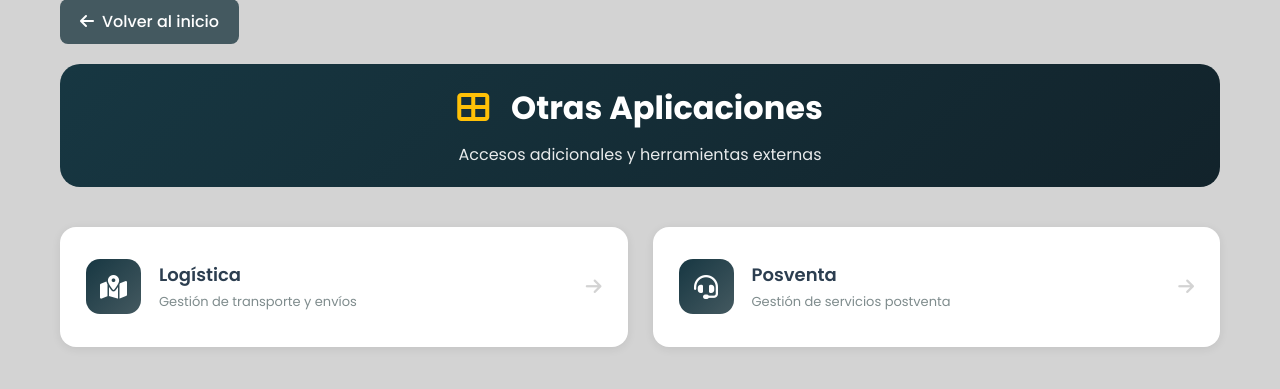
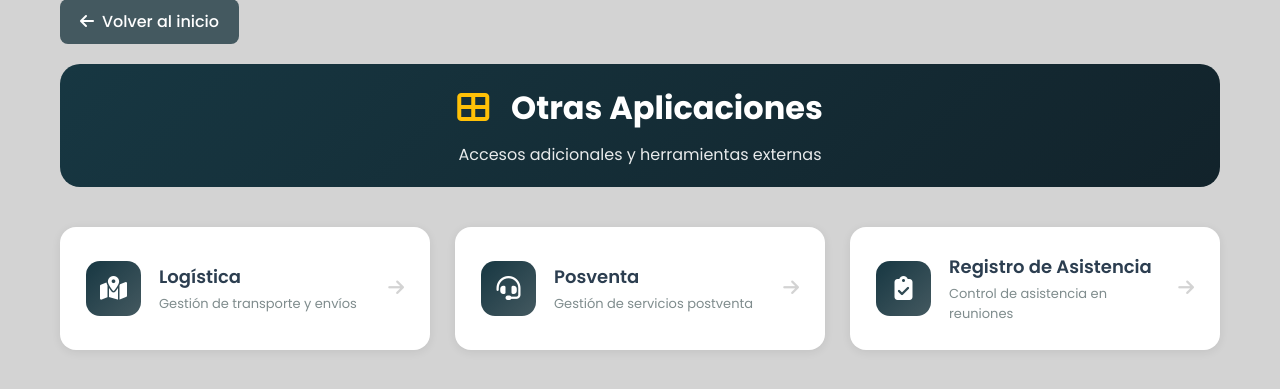
Before and after one commit to auxsistemas-dotcom/intranet, a PHP site: page /aplicaciones/otros/index.php in a window 1280 px wide. Shown: the part 145-534 px from the top of the page. Run offline with PHP 8.4, Linux system fonts and the light colour scheme.

Commit message:
Registro de asistencia

```diff
--- a/aplicaciones/otros/index.php
+++ b/aplicaciones/otros/index.php
@@ -448,6 +448,20 @@ $rol_usuario = isset($usuario['rol']) ? $usuario['rol'] : null;
                 </div>
                 <i class="fas fa-arrow-right app-arrow"></i>
             </div>
+            <!-- Registro de Asistencia -->
+            <div class="app-card"
+                data-url="https://script.google.com/macros/s/AKfycbwfE2YPSgLpvr0n1RHgBCFxmrj_kV_69GMc16_xjAHok1S1DONa8qcxdX74ap-7iGHo/exec"
+                data-name="Registro de Asistencia"
+                data-requiere-login="false">
+                <div class="app-icon">
+                    <i class="fas fa-clipboard-check"></i>
+                </div>
+                <div class="app-info">
+                    <h3 class="app-name">Registro de Asistencia</h3>
+                    <p class="app-description">Control de asistencia en reuniones</p>
+                </div>
+                <i class="fas fa-arrow-right app-arrow"></i>
+            </div>
         </div>
     </div>
 </main>
```
